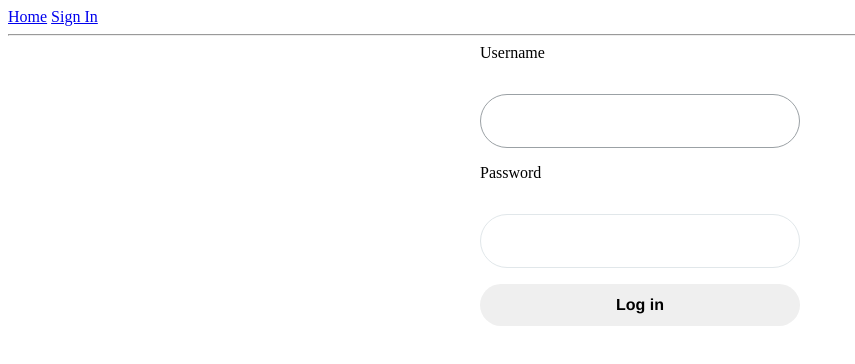
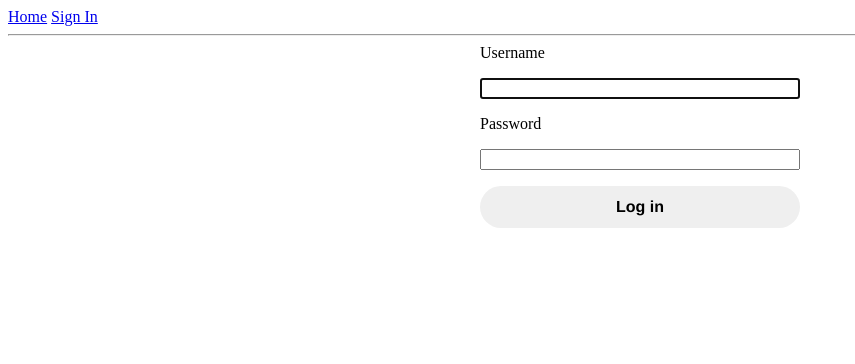
Before and after one commit to pure-js/auth-components, a React (Vite) app: page /sign-in in a window 1280 px wide. Shown: the top 364 px of the page, without its empty margins (0-855 px from the left). Built offline with nearby package versions, Linux system fonts and the light colour scheme; what wretch would draw is missing.

Commit message:
BREAKING CHANGE: delete label component

```diff
--- a/src/components/input/Input.tsx
+++ b/src/components/input/Input.tsx
@@ -8,6 +8,8 @@ interface InputProps {
   id?: string;
   autoFocus?: boolean;
   placeholder?: string;
+  className?: string;
+  size?: 'small' | 'medium' | 'large';
 }
 
 export const Input = ({
@@ -17,9 +19,10 @@ export const Input = ({
   label,
   autoFocus,
   placeholder,
+  size = 'medium',
 }: InputProps) => (
   <>
-    <label htmlFor={id} className={classes.label}>
+    <label htmlFor={id} className={(classes.label, classes[size])}>
       {label}
     </label>
     <input
@@ -27,7 +30,7 @@ export const Input = ({
       autoFocus={autoFocus}
       minLength={minLength}
       placeholder={placeholder}
-      className={classes.input}
+      className={(classes.input, classes[size])}
       type={type}
     />
   </>
--- a/src/components/label/Label.tsx
+++ /dev/null
@@ -1,12 +0,0 @@
-import classes from './label.module.scss';
-
-interface LabelProps {
-  label?: string;
-  htmlFor?: string;
-}
-
-export const Label = ({ label, htmlFor }: LabelProps) => (
-  <label htmlFor={htmlFor} className={classes.label}>
-    {label}
-  </label>
-);
--- a/src/components/label/index.ts
+++ /dev/null
@@ -1 +0,0 @@
-export { Label } from './Label';
--- a/src/components/label/label.module.scss
+++ /dev/null
@@ -1,4 +0,0 @@
-.label {
-  width: 100%;
-  box-sizing: border-box;
-}
--- a/src/pages/sign-in/SignIn.tsx
+++ b/src/pages/sign-in/SignIn.tsx
@@ -3,16 +3,13 @@ import { Route } from '@tanstack/react-router';
 import { Form } from '@/components/form';
 import { Input } from '@/components/input';
 import { Button } from '@/components/button';
-import { Label } from '@/components/label/Label';
 import { rootRoute } from '@/pages/__root';
 
 export const SignInPage = () => {
   return (
     <Form onSubmit={() => {}}>
-      <Label label="Username" htmlFor="username" />
-      <Input type="text" id="username" autoFocus={true} />
-      <Label label="Password" htmlFor="password" />
-      <Input type="password" minLength={8} id="password" />
+      <Input label="Username" type="text" id="username" autoFocus={true} />
+      <Input label="Password" type="password" minLength={8} id="password" />
       <Button primary size="large" onClick={() => {}} label="Log in" />
     </Form>
   );
```
Also changed, not shown: 2 other files (tests, documents, lock files or other folders).
